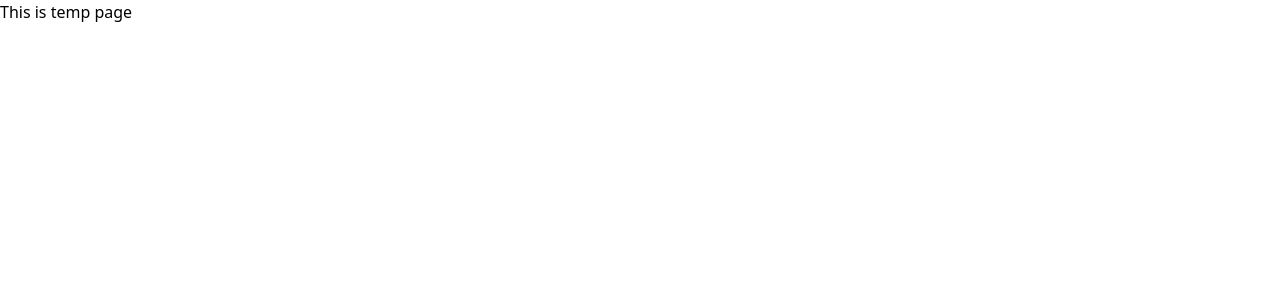
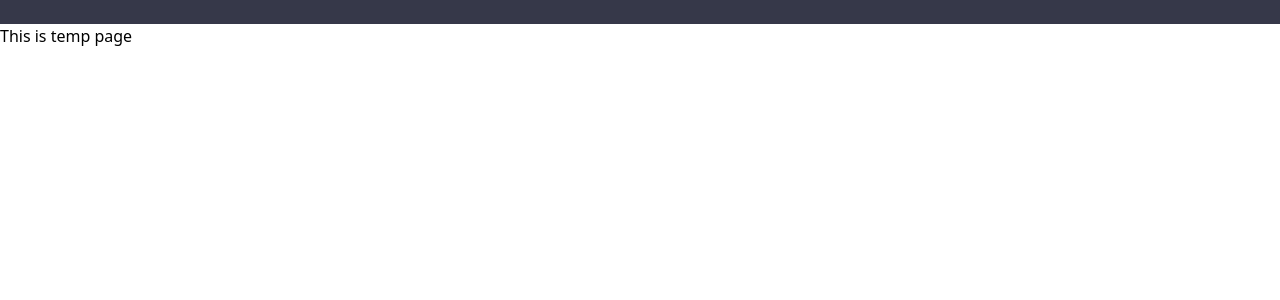
Before and after one commit to gayathri1398/book-my-show, a React (Create React App) app: page / in a window 1280 px wide. Shown: the top 300 px of the page. Built offline with nearby package versions, Linux system fonts and the light colour scheme.

Commit message:
added navbar for medium devices

```diff
--- a/src/components/Navbar/navbar.components.jsx
+++ b/src/components/Navbar/navbar.components.jsx
@@ -1,5 +1,5 @@
 import React from "react";
-import {BiChevronRight,BiSearch} from 'react-icons/bi';
+import {BiChevronRight,BiSave,BiSearch} from 'react-icons/bi';
 
 const Navsm = () => {
     return<>
@@ -18,6 +18,16 @@ const Navsm = () => {
 };
 
 const Navmd = ()=> {
+    const style = { color: "grey"};
+    return<>
+
+    <div className="w-full h-10  flex items-center bg-white p-2">
+    <div className=" text-grey-500 h-10"><BiSearch style={style} className="h-full"/></div>
+
+    <input type="text" placeholder="  Search for Movies, Events, Plays, Sports and Activities" className="w-full " />
+
+   </div>
+    </>
 
 };
 
@@ -28,9 +38,9 @@ const Navlg = ()=> {
 
 const Navbar = () => {
 return <>
-   <nav className="bg-bms-700">
+   <nav className="bg-bms-700 p-3">
     <div className="md:hidden">{/* Mobile devices */}<Navsm/></div>
-    <div className ="hidden md:flex lg:hidden">{/* Tablet devices */}</div>
+    <div className ="hidden md:flex lg:hidden">{/* Tablet devices */}<Navmd/></div>
     <div className ="hidden lg:flex">{/* PC devices */}</div>
    </nav>
 
```
